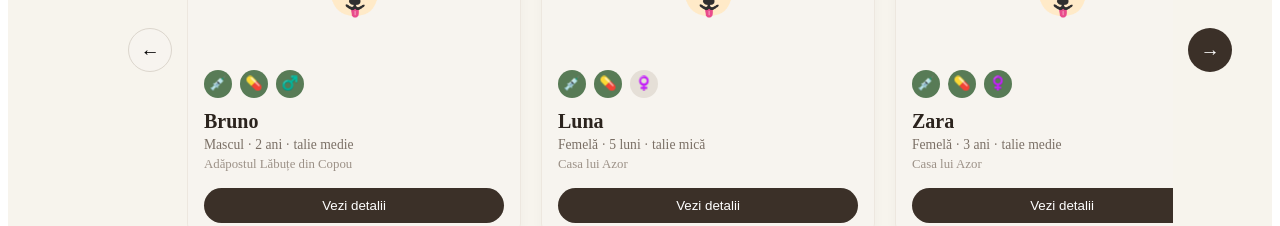
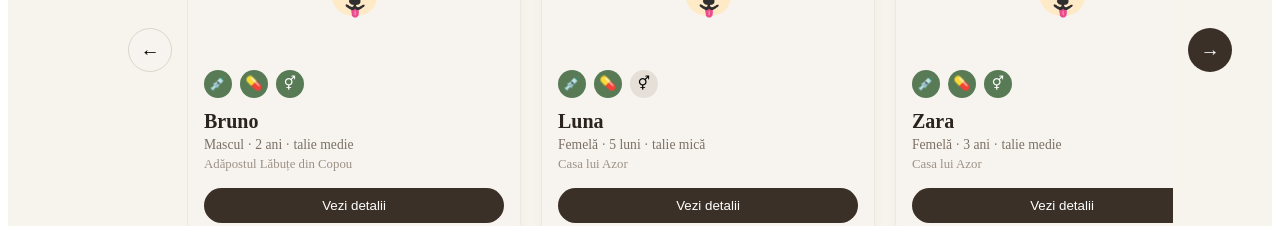
Before and after one commit to Fur-Ever-Home/FurEverHome-FE, a React (Vite) app: page / in a window 1280 px wide. Shown: the part 1084-1310 px from the top of the page. Built offline with nearby package versions, Linux system fonts and the light colour scheme.

Commit message:
Update AnimalCard.tsx

```diff
--- a/src/components/AnimalCard.tsx
+++ b/src/components/AnimalCard.tsx
@@ -20,8 +20,8 @@ export const AnimalCard: React.FC<AnimalCardProps> = ({ animal }) => {
 
       <div className="medical-icons-row">
         <span className={`icon-badge ${animal.vaccinated ? 'active' : ''}`} title="Vaccinat">💉</span>
-        <span className={`icon-badge ${animal.dewormed ? 'active' : ''}`} title="Deparazitat">💊</span>
-        <span className={`icon-badge ${animal.sterilized ? 'active' : ''}`} title="Sterilizat">{animal.gender === 'Mascul' ? '♂️' : '♀️'}</span>
+<span className={`icon-badge ${animal.dewormed ? 'active' : ''}`} title="Deparazitat">💊</span>
+<span className={`icon-badge ${animal.sterilized ? 'active' : ''}`} title="Sterilizat">⚥</span>
       </div>
 
       <div className="card-content">
```
